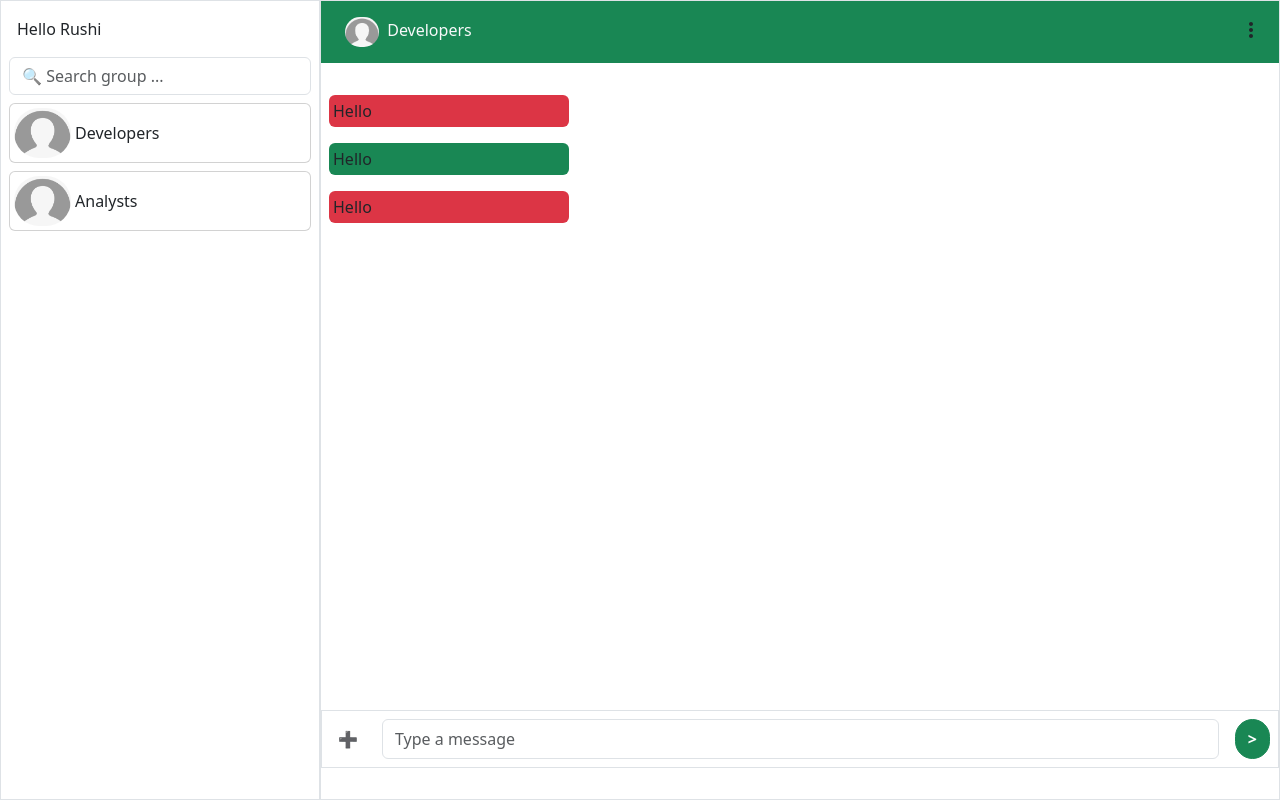
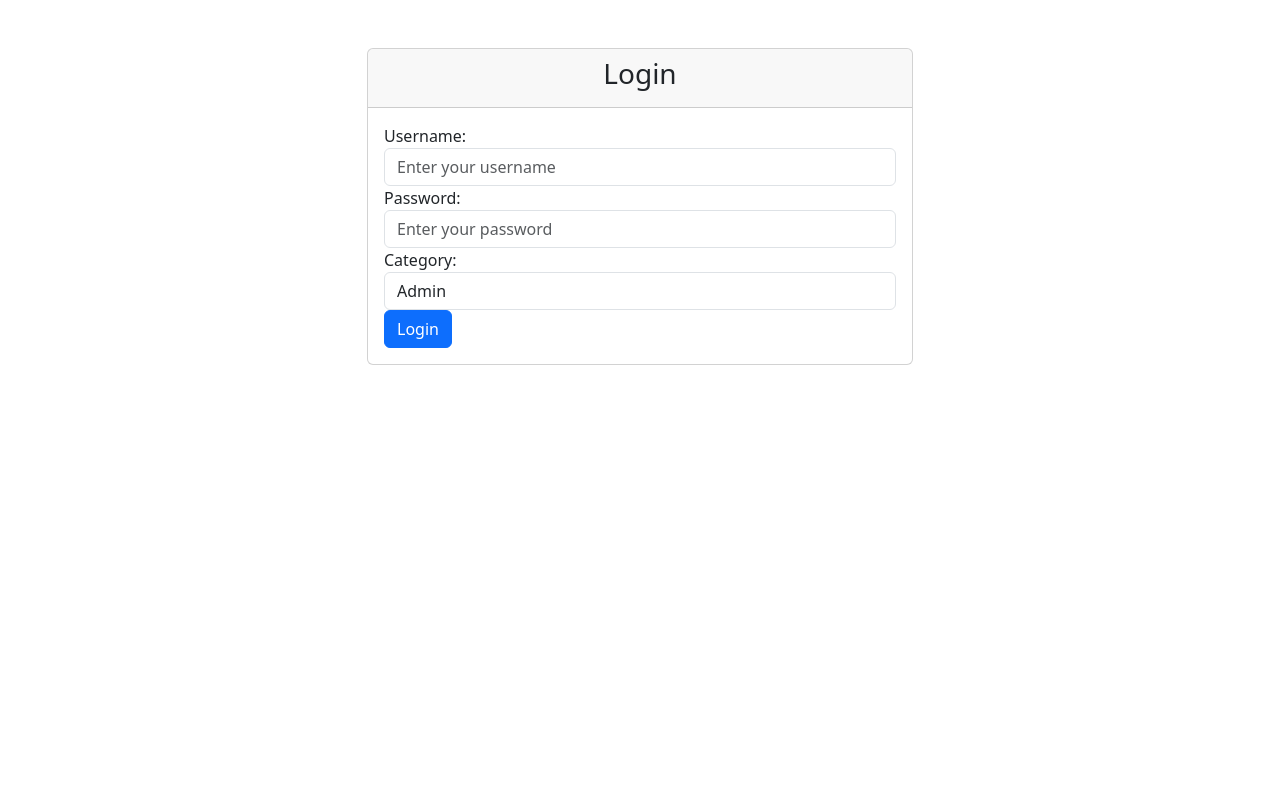
Before and after one commit to rushikeshmachale/company-group-discussion-frontend, a React (Create React App) app: page / in a window 1280 px wide. Built offline with nearby package versions, Linux system fonts and the light colour scheme; the HTML template or start-up script is replaced by a standard one.

Commit message:
Login updated

```diff
--- a/src/App.js
+++ b/src/App.js
@@ -4,6 +4,7 @@ import EmployeeDashboard from "./components/employee/EmployeeDashboard";
 import EmployeeChat from "./components/employee/EmployeeChat";
 import Admin from "./components/manager/Admin";
 import Navbar from "./components/navbar/Navbar";
+import Login from "./components/Login/Login";
 
 
 function App() {
@@ -13,7 +14,7 @@ function App() {
     <Navbar />
   */}
       <Routes>
-        <Route path="/" element={<EmployeeDashboard />} />
+        <Route path="/" element={<Login />} />
         <Route path="/edashboard" element={<EmployeeDashboard />} />
         <Route path="/echat" element={<EmployeeChat />} />
         <Route path="/admin" element={<Admin />} />
--- /dev/null
+++ b/src/components/Login/Login.js
@@ -0,0 +1,51 @@
+import React from 'react'
+
+const Login = () => {
+  return (
+    <div>
+
+
+
+<div class="container mt-5">
+    <div class="row justify-content-center">
+        <div class="col-md-6">
+            <div class="card">
+                <div class="card-header">
+                    <h3 class="text-center">Login</h3>
+                </div>
+                <div class="card-body">
+                    <form onsubmit="return handleLogin()">
+                        <div class="form-group">
+                            <label for="username">Username:</label>
+                            <input type="text" class="form-control" id="username" placeholder="Enter your username" required></input>
+                        </div>
+                        <div class="form-group">
+                            <label for="password">Password:</label>
+                            <input type="password" class="form-control" id="password" placeholder="Enter your password" required></input>
+                        </div>
+                        <div class="form-group">
+                            <label for="category">Category:</label>
+                            <select class="form-control" id="category">
+
+                                <option value="admin">Admin</option>
+                                <option value="user">Manager</option>
+                                <option value="user">Employee</option>
+                            </select>
+                        </div>
+                        <button type="submit" class="btn btn-primary btn-block">Login</button>
+                    </form>
+                </div>
+            </div>
+        </div>
+    </div>
+</div>
+
+
+
+
+
+    </div>
+  )
+}
+
+export default Login
```
